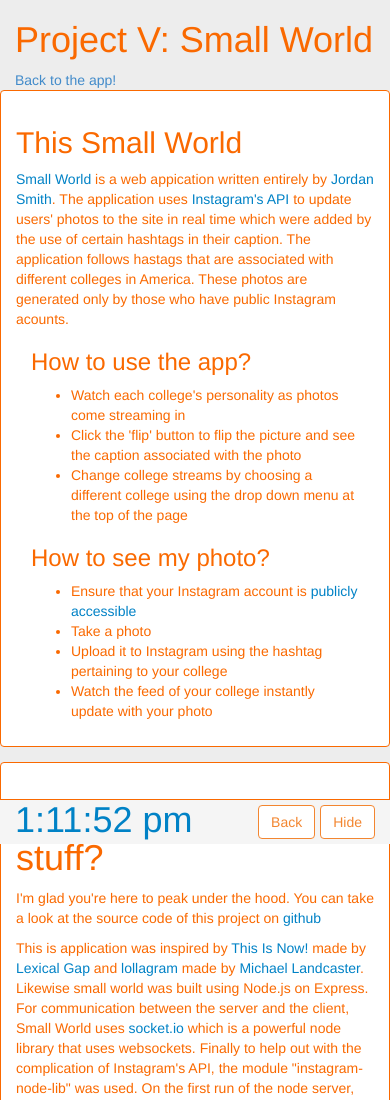
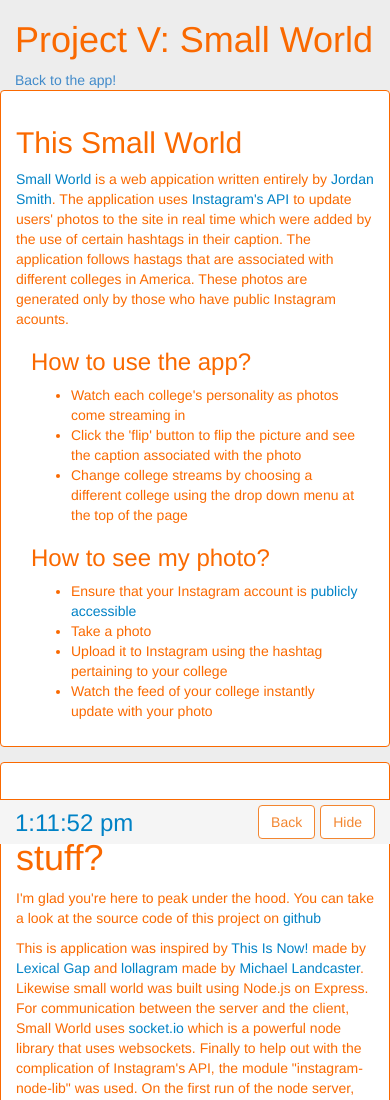
Before and after one commit to kuntajts/small-world, a website: page views/about/index.html in a window 390 px wide. Shown: the top 1100 px of the page. Drawn offline with nearby package versions, Linux system fonts and the light colour scheme; files that its build step writes are made by us from their sources.

Commit message:
making time show up on phones

```diff
--- a/public/css/style.css
+++ b/public/css/style.css
@@ -45,7 +45,7 @@
 	color: #F38630;
 }
 
-#currentTime {
+.currentTime {
 	margin: 0;
 	color: #0082c6;
 	float: left;
@@ -228,7 +228,7 @@
 /*anything bigger than a tablet*/
 @media screen and (min-width: 768px) {
 
-	#currentTime {
+	.currentTime {
 		float: right;
 	}
 }
--- a/public/js/main.js
+++ b/public/js/main.js
@@ -248,7 +248,7 @@
 	    }
 	    m = checkTime(m);
 	    s = checkTime(s);
-	    $("#currentTime").text(h + ":" + m + ":" + s + " " + ampm);
+	    $(".currentTime").text(h + ":" + m + ":" + s + " " + ampm);
 	    var t = setTimeout(function(){startTime()},500);
 	}
 
--- a/views/about/index.html
+++ b/views/about/index.html
@@ -58,7 +58,8 @@
             <button id="hideFooter" class="btn btn-default visible-xs pull-right">Hide</button>
             <a id="hideFooter" class="btn btn-default visible-xs pull-right" href="../">Back</a>
             <a id="hideFooter" class="btn btn-default hidden-xs pull-left" href="../">Back</a>
-            <h1 id="currentTime"></div>
+            <h1 class="currentTime hidden-xs"></h1>
+            <h3 style="margin-top:10px;" class="currentTime visible-xs"></h3>
         </div>
     </div>
     <script type="text/javascript">
@@ -78,7 +79,7 @@
             }
             m = checkTime(m);
             s = checkTime(s);
-            $("#currentTime").text(h + ":" + m + ":" + s + " " + ampm);
+            $(".currentTime").text(h + ":" + m + ":" + s + " " + ampm);
             var t = setTimeout(function(){startTime()},500);
         }
 
```
Also changed, not shown: views/index.html (+2 -1 lines).
